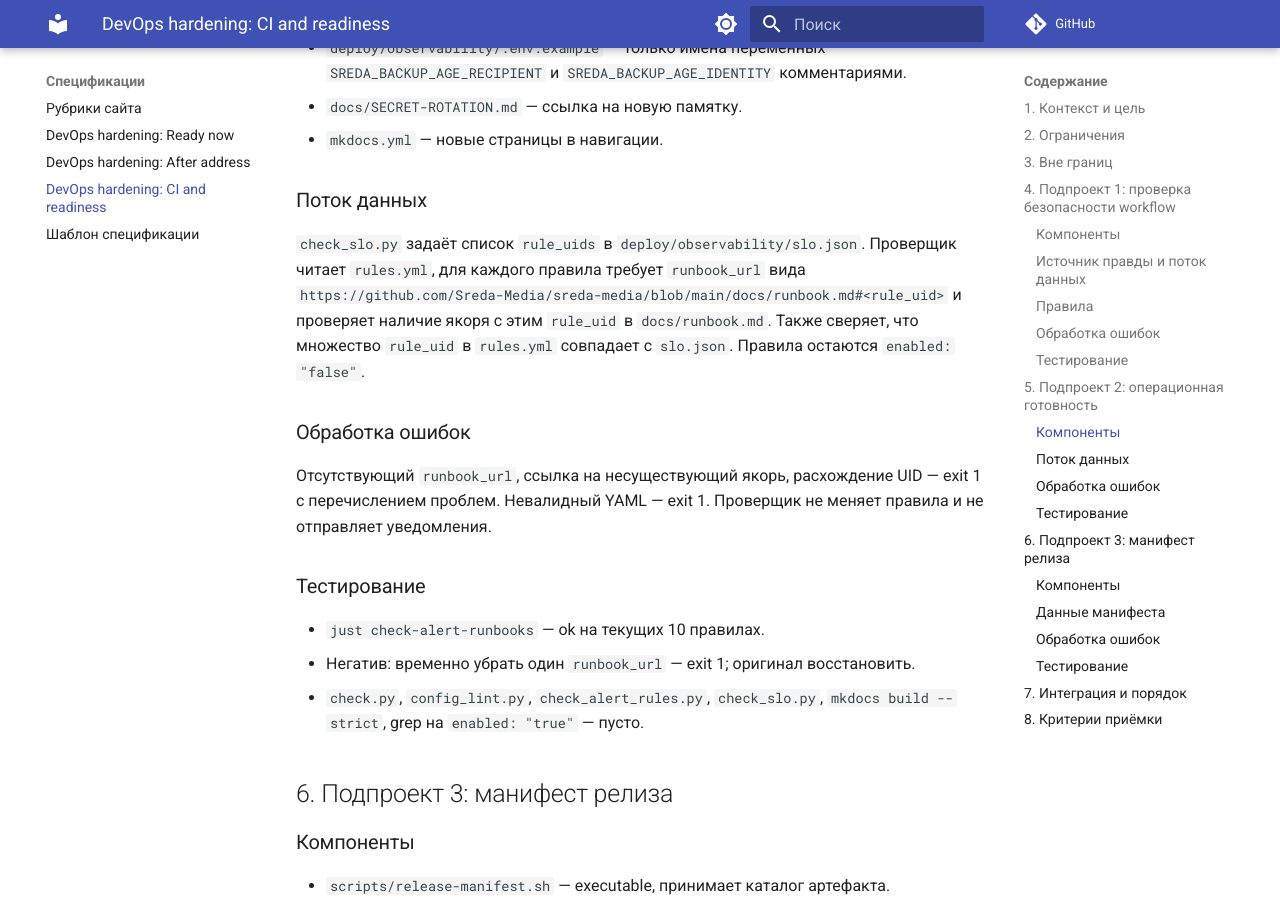
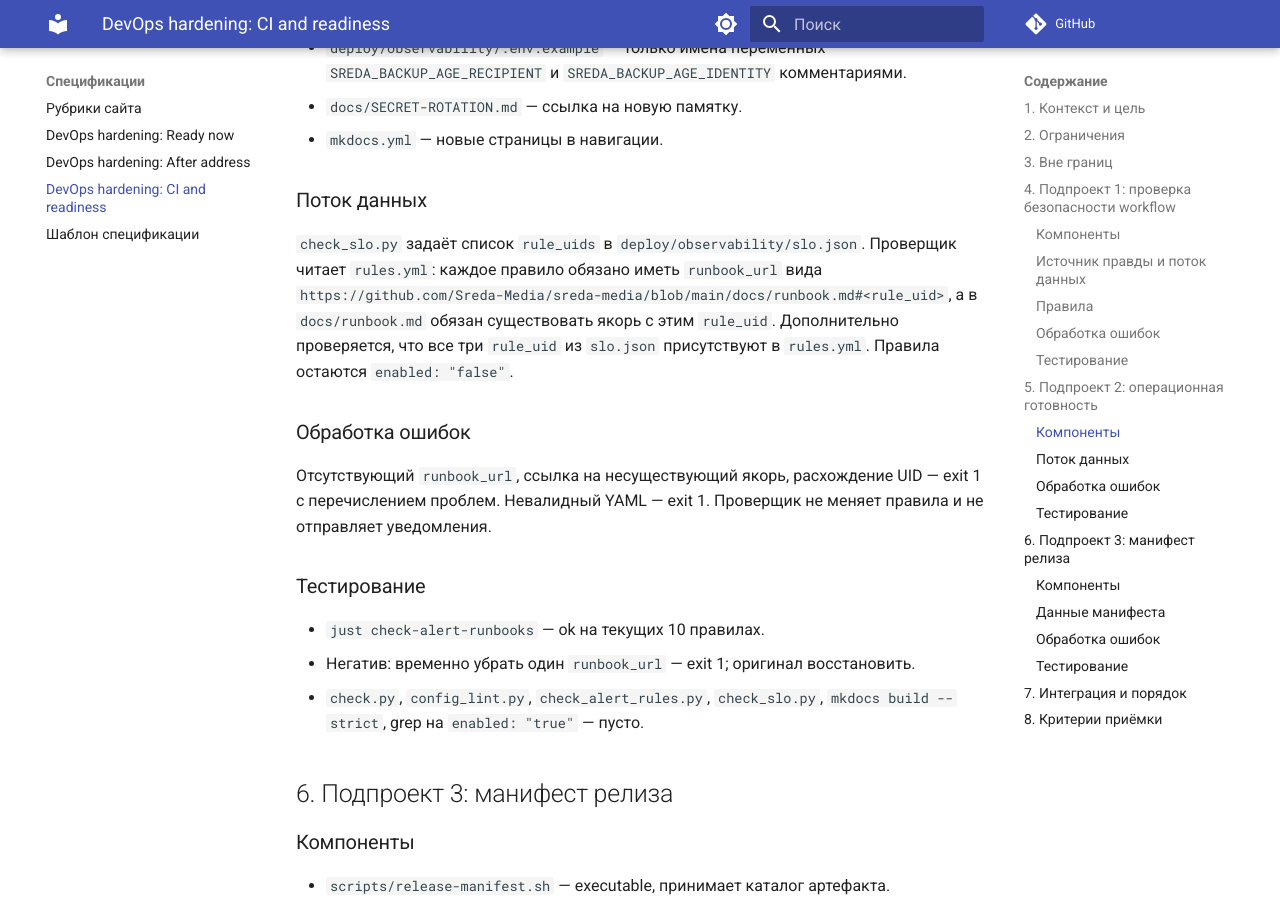
Before and after one commit to Cewerty/sreda-media, an MkDocs documentation site: the page built from docs/superpowers/specs/2026-11-25-devops-ci-hardening-and-readiness-design.md, in a window 1280 px wide and 900 px high, scrolled down 2986 px. Built offline with MkDocs 1.6.1 and Material for MkDocs 9.7.7, drawn with Linux system fonts in a browser that asks for light colours; comment, search, counter and statistics services are not loaded.

Commit message:
docs: correct alert runbook scope in design spec
При самопроверке SPEC-документа найдено неточное утверждение: slo.json задаёт
только три rule_uids для SLO/DR, тогда как rules.yml содержит десять правил.
Формулировка исправлена: каждый rule в rules.yml обязан иметь runbook_url и
якорь в docs/runbook.md, а slo.json требует присутствия только своих трёх UID.
Никакие файлы реализации этим коммитом не меняются, serv и PR #16 не тронуты.

Refs: #9 #14

```diff
--- a/docs/superpowers/specs/2026-11-25-devops-ci-hardening-and-readiness-design.md
+++ b/docs/superpowers/specs/2026-11-25-devops-ci-hardening-and-readiness-design.md
@@ -105,11 +105,11 @@ gated provenance и gated-дашборд. Новый этап закрывает
 ### Поток данных
 
 `check_slo.py` задаёт список `rule_uids` в `deploy/observability/slo.json`.
-Проверщик читает `rules.yml`, для каждого правила требует `runbook_url` вида
-`https://github.com/Sreda-Media/sreda-media/blob/main/docs/runbook.md#<rule_uid>`
-и проверяет наличие якоря с этим `rule_uid` в `docs/runbook.md`. Также сверяет,
- что множество `rule_uid` в `rules.yml` совпадает с `slo.json`. Правила остаются
-`enabled: "false"`.
+Проверщик читает `rules.yml`: каждое правило обязано иметь `runbook_url` вида
+`https://github.com/Sreda-Media/sreda-media/blob/main/docs/runbook.md#<rule_uid>`,
+а в `docs/runbook.md` обязан существовать якорь с этим `rule_uid`. Дополнительно
+проверяется, что все три `rule_uid` из `slo.json` присутствуют в `rules.yml`.
+Правила остаются `enabled: "false"`.
 
 ### Обработка ошибок
 
```
